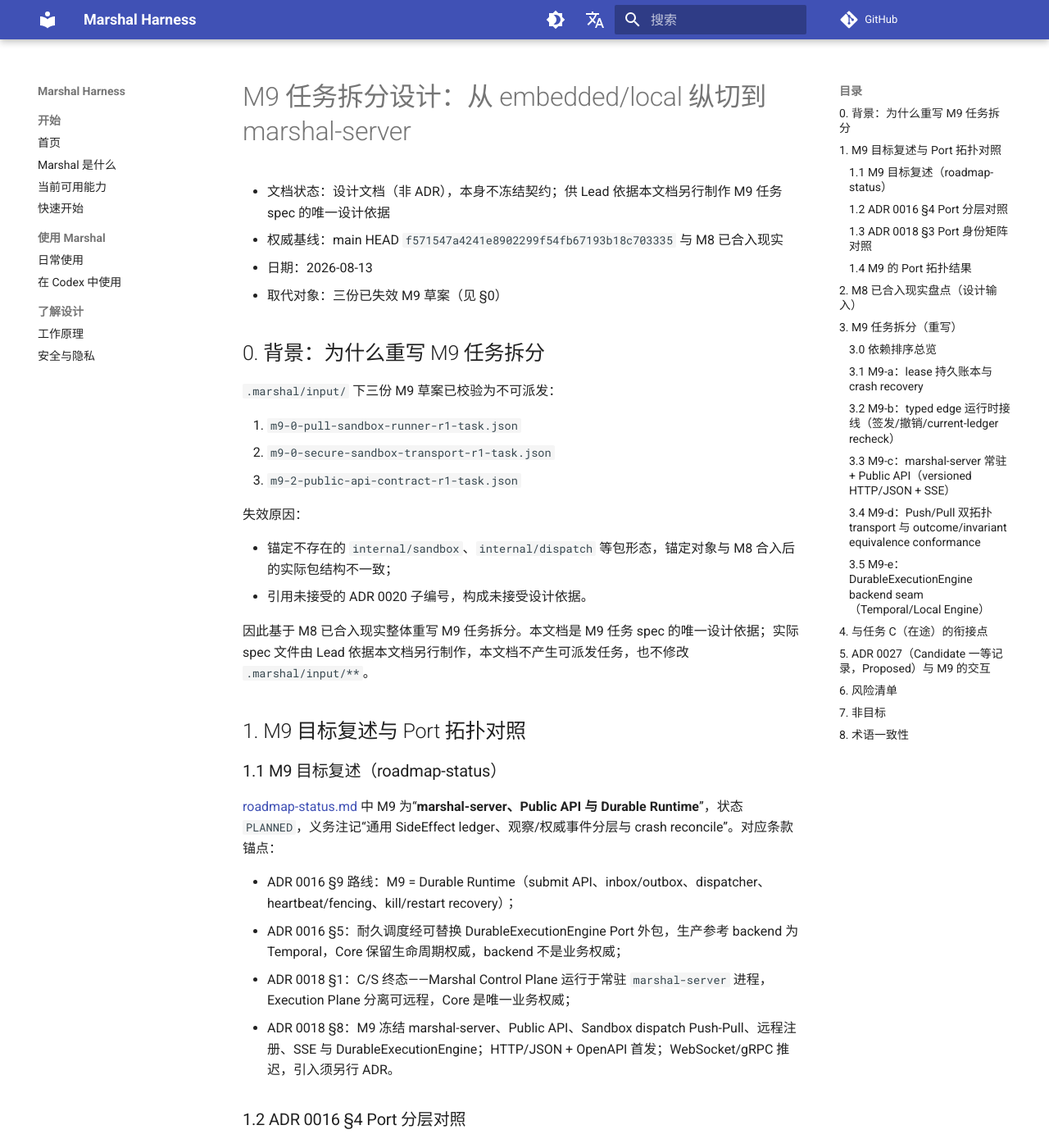
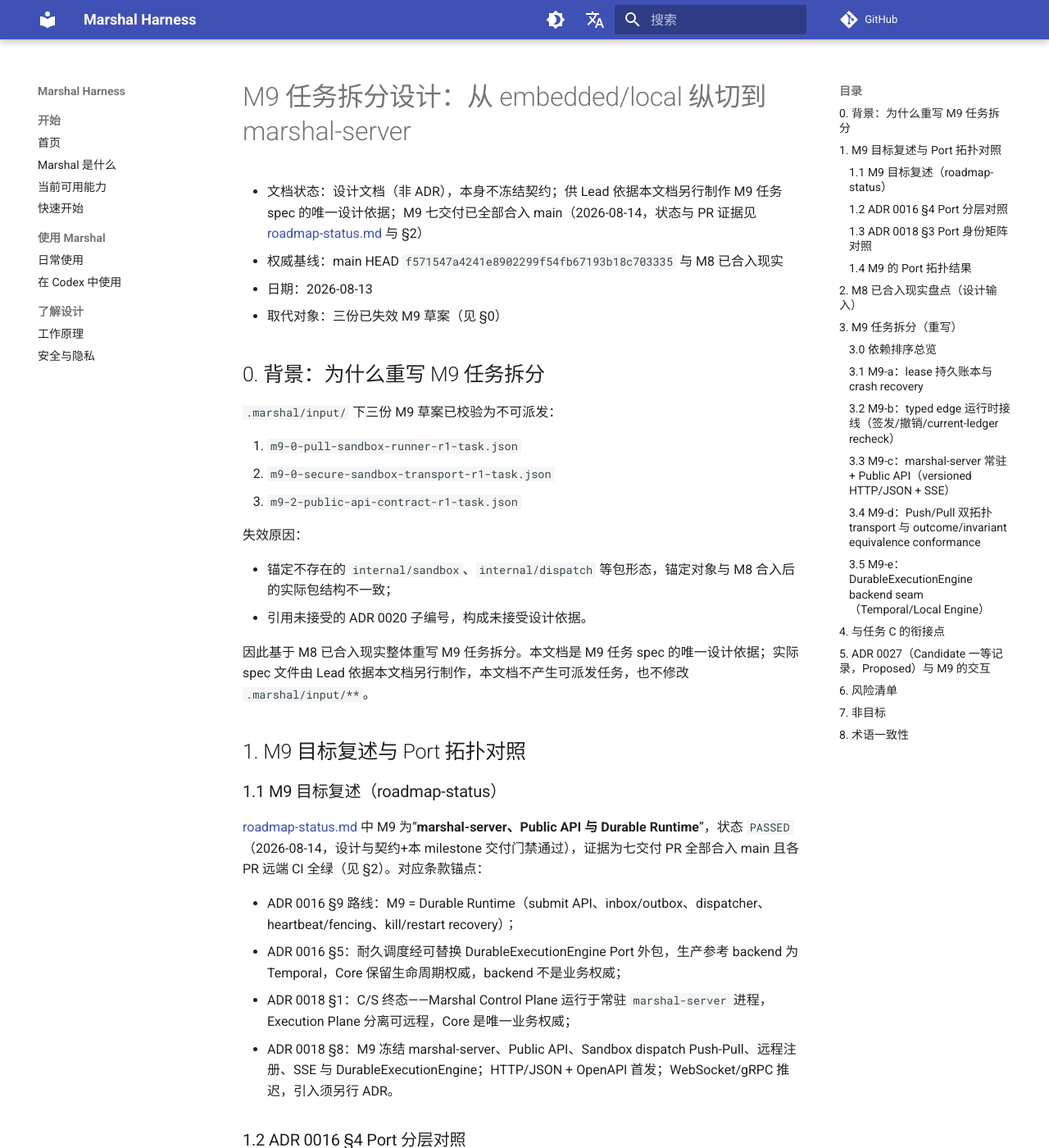
Before and after one commit to chiga0/marshal-harness, an MkDocs documentation site: the page built from docs/m9-vertical-to-server-design.md, in a window 1280 px wide and 1400 px high. Shown: the whole window at 82% size. Built offline with MkDocs 1.6.1 and Material for MkDocs 9.7.7, drawn with Linux system fonts in a browser that asks for light colours; comment, search, counter and statistics services are not loaded; some of the changed text lies outside the part shown.

```diff
--- a/docs/m9-vertical-to-server-design.md
+++ b/docs/m9-vertical-to-server-design.md
@@ -1,6 +1,6 @@
 # M9 任务拆分设计：从 embedded/local 纵切到 marshal-server
 
-- 文档状态：设计文档（非 ADR），本身不冻结契约；供 Lead 依据本文档另行制作 M9 任务 spec 的唯一设计依据
+- 文档状态：设计文档（非 ADR），本身不冻结契约；供 Lead 依据本文档另行制作 M9 任务 spec 的唯一设计依据；M9 七交付已全部合入 main（2026-08-14，状态与 PR 证据见 [roadmap-status.md](roadmap-status.md) 与 §2）
 - 权威基线：main HEAD `f571547a4241e8902299f54fb67193b18c703335` 与 M8 已合入现实
 - 日期：2026-08-13
 - 取代对象：三份已失效 M9 草案（见 §0）
@@ -24,7 +24,7 @@
 
 ### 1.1 M9 目标复述（roadmap-status）
 
-[roadmap-status.md](roadmap-status.md) 中 M9 为“**marshal-server、Public API 与 Durable Runtime**”，状态 `PLANNED`，义务注记“通用 SideEffect ledger、观察/权威事件分层与 crash reconcile”。对应条款锚点：
+[roadmap-status.md](roadmap-status.md) 中 M9 为“**marshal-server、Public API 与 Durable Runtime**”，状态 `PASSED`（2026-08-14，设计与契约+本 milestone 交付门禁通过），证据为七交付 PR 全部合入 main 且各 PR 远端 CI 全绿（见 §2）。对应条款锚点：
 
 - ADR 0016 §9 路线：M9 = Durable Runtime（submit API、inbox/outbox、dispatcher、heartbeat/fencing、kill/restart recovery）；
 - ADR 0016 §5：耐久调度经可替换 DurableExecutionEngine Port 外包，生产参考 backend 为 Temporal，Core 保留生命周期权威，backend 不是业务权威；
@@ -69,11 +69,11 @@ M9 全部任务锚定以下已合入包，spec 不得锚定该清单之外的包
 | `internal/authority` | 双键空间（`AuthorityNamespaceId`/`SecurityDomainId`）+ SideEffect 类型 + 三条 typed edge 记录层（`DispatchResultCapability`/`MaterialAccessGrant`/`PublicationAuthorization`，含 `Validate`/`Digest`/`ReplayKey`/`ValidAt`；**运行时未接线，源码注释明确接线留给 M9**） | M9-b 的直接锚点 |
 | `internal/runstore` | 状态转换通知钩子（`MARSHAL_NOTIFY_CMD`） | M9-c SSE 只读投影的事件源 |
 
-未合入但在途或待启动：
+上述盘点中原“未合入但在途或待启动”各项的现状（截至 2026-08-14）：
 
-- 任务 C：Provider Port 绑定 + embedded E2E（在途、未合入）——与 M9 的衔接点见 §4；
-- typed edge 运行时接线——即 M9-b；
-- lease 持久账本——即 M9-a。
+- 任务 C：Provider Port 绑定 + embedded E2E——已合入 main（M9-a/M9-b 的合入前置，与 M9 的衔接点见 §4）；
+- typed edge 运行时接线——即 M9-b，已合入 main（PR #107）；
+- lease 持久账本——即 M9-a，已合入 main（PR #104）。
 
 ## 3. M9 任务拆分（重写）
 
@@ -259,9 +259,9 @@ M9 全部任务锚定以下已合入包，spec 不得锚定该清单之外的包
 - Local Engine 必须是完整一等 backend 而非 Temporal stub；反向地不得把 Temporal 变成 Core 必选依赖（ADR 0016 §7），两者均由一致性测试守护；
 - Temporal dev server + SQLite/local blob adapter 只作为单机开发形态（ADR 0016 §5），生产 PostgreSQL/S3 存储形态属 M11，M9-e 不得提前引入生产存储依赖。
 
-## 4. 与任务 C（在途）的衔接点
+## 4. 与任务 C 的衔接点
 
-任务 C（Provider Port 绑定 + embedded E2E）未合入、在途。衔接口径：
+任务 C（Provider Port 绑定 + embedded E2E）已合入 main（截至 2026-08-14，为 M9-a/M9-b 的合入前置）。衔接口径：
 
 1. **并行启动点**：任务 C 合入后，M9-a 与 M9-b 可并行启动。
 2. **写域边界**（并行不冲突口径）：
```
Also changed, not shown: AGENTS.md (+1 -1 lines), docs/roadmap-status.md (+3 -3 lines).
